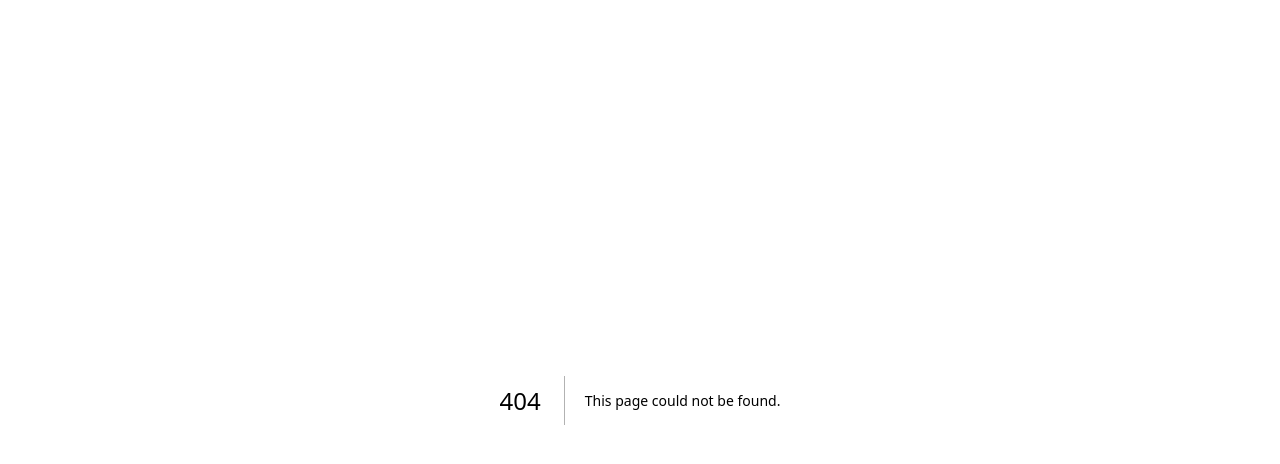
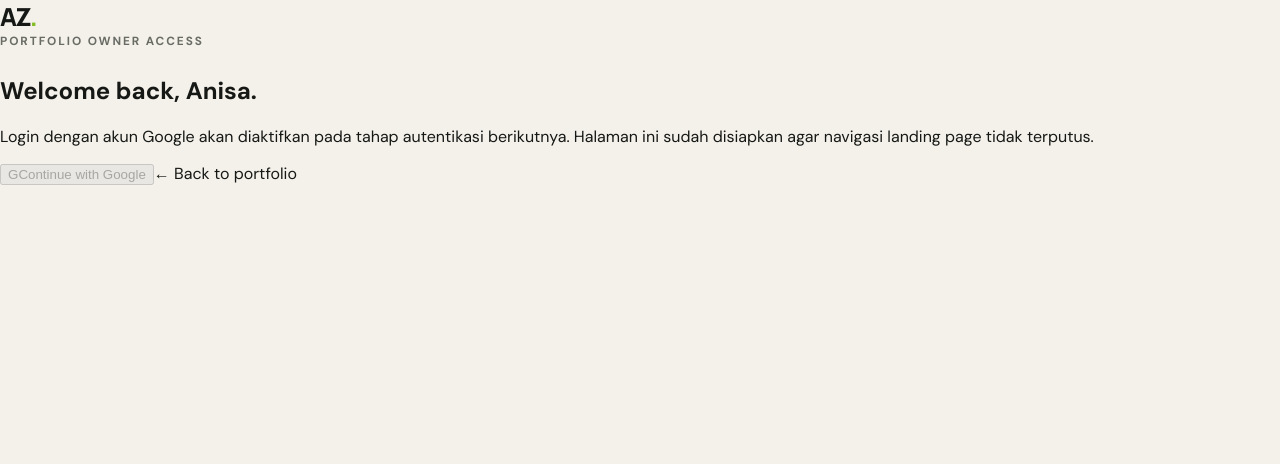
Before and after one commit to acz0077/anisa-portfolio, a Next.js app: page /login in a window 1280 px wide. Before the commit this address had no page. Shown: the top 464 px of the page. Built offline with nearby package versions, Linux system fonts and the light colour scheme.

Commit message:
add login route placeholder

```diff
--- /dev/null
+++ b/app/login/page.tsx
@@ -0,0 +1,24 @@
+export default function LoginPage() {
+  return (
+    <main className="auth-page">
+      <a className="brand auth-brand" href="/">
+        AZ<span>.</span>
+      </a>
+      <section className="auth-card">
+        <p className="eyebrow">Portfolio owner access</p>
+        <h1>Welcome back, Anisa.</h1>
+        <p>
+          Login dengan akun Google akan diaktifkan pada tahap autentikasi berikutnya.
+          Halaman ini sudah disiapkan agar navigasi landing page tidak terputus.
+        </p>
+        <button className="google-button" type="button" disabled>
+          <span className="google-mark">G</span>
+          Continue with Google
+        </button>
+        <a className="auth-back" href="/">
+          ← Back to portfolio
+        </a>
+      </section>
+    </main>
+  );
+}
```
